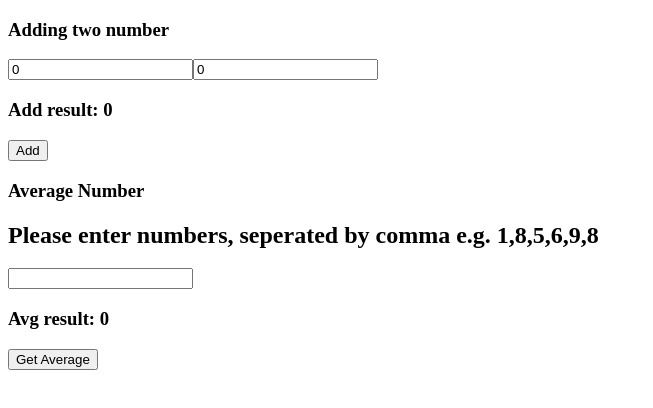
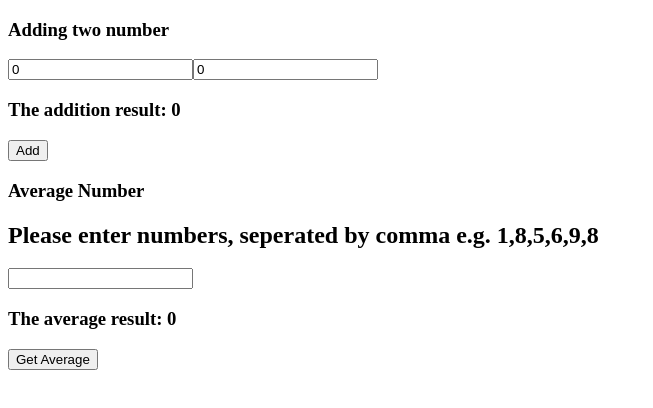
Before and after one commit to Hassan-Elseoudy/Angular_Simple-Calculator, an Angular app: page / in a window 1280 px wide. Shown: the top 408 px of the page, without its empty margins (0-653 px from the left). Built offline with nearby package versions, Linux system fonts and the light colour scheme.

Commit message:
Piping the result

```diff
--- a/src/app/app.component.html
+++ b/src/app/app.component.html
@@ -1,18 +1,24 @@
 <div>
   <h3>Adding two number</h3>
-  <input [(ngModel)] = "firstNumber"  pattern="/^[+-]?\d+(\.\d+)?$/" title="Only numbers allowed!"/>
-  <input [(ngModel)] = "secondNumber" pattern="/^[+-]?\d+(\.\d+)?$/" title="Only numbers allowed!"/>
-  <h3>Add result: {{addResult}}</h3>
-  <button (click) = "clickOnAddButton()">Add</button>
-
+  <input
+    [(ngModel)]="firstNumber"
+    pattern="/^[+-]?\d+(\.\d+)?$/"
+    title="Only numbers allowed!"
+  />
+  <input
+    [(ngModel)]="secondNumber"
+    pattern="/^[+-]?\d+(\.\d+)?$/"
+    title="Only numbers allowed!"
+  />
+  <h3>The addition result: {{ addResult | number }}</h3>
+  <button (click)="clickOnAddButton()">Add</button>
 </div>
 
 <div>
   <h3>Average Number</h3>
   <h2>Please enter numbers, seperated by comma e.g. 1,8,5,6,9,8</h2>
-  <input [(ngModel)] = "numbers" />
+  <input [(ngModel)]="numbers" />
 
-  <h3>Avg result: {{avgResult}}</h3>
-  <button (click) = "clickOnAverageButton()">Get Average</button>
-
+  <h3>The average result: {{ avgResult | number }}</h3>
+  <button (click)="clickOnAverageButton()">Get Average</button>
 </div>
```
